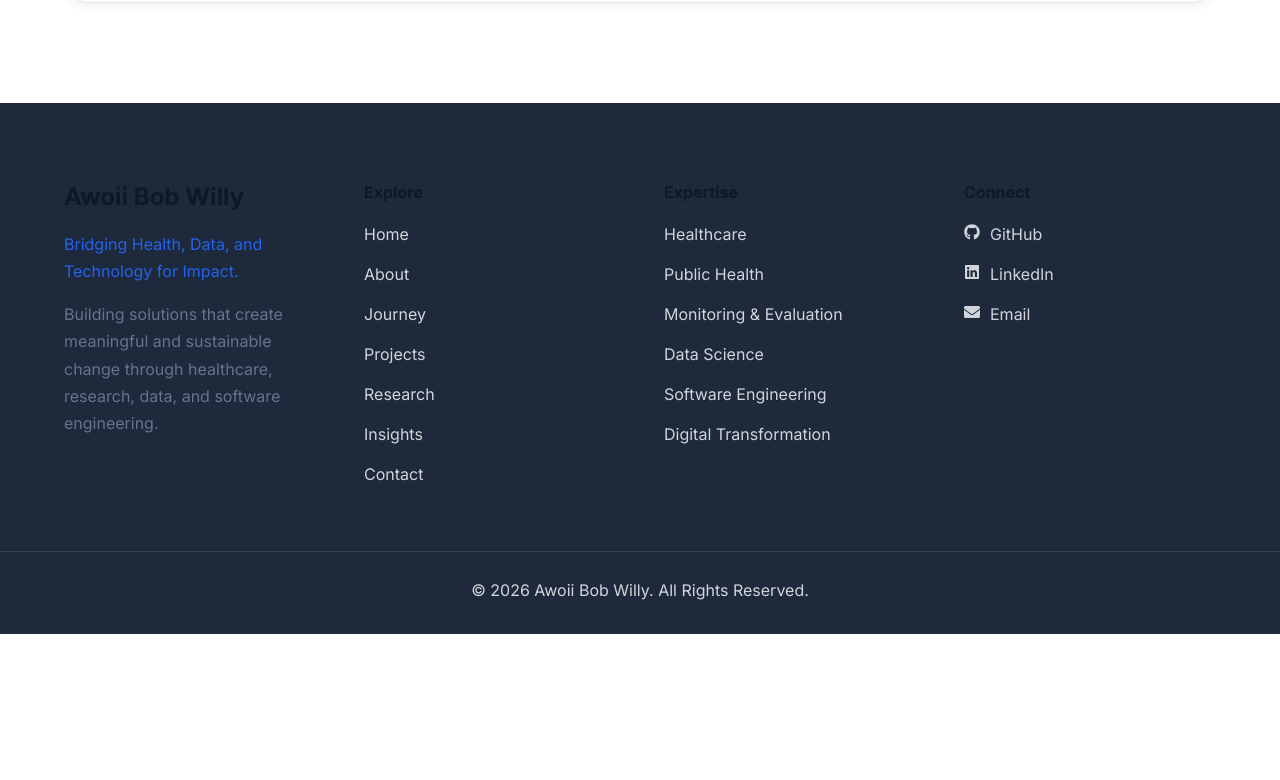
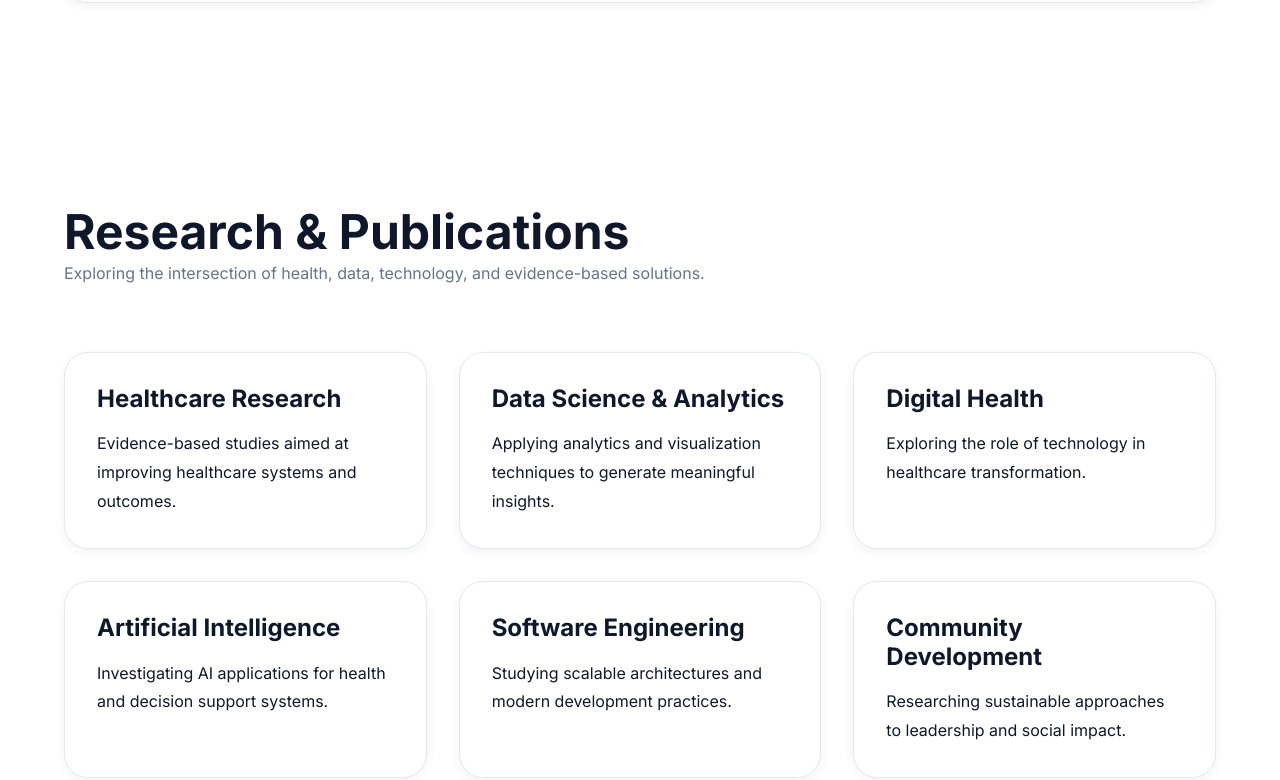
Before and after one commit to awoiibobwilly/abwp-frontend, a React (Vite) app: page / in a window 1280 px wide. Shown: the part 4840-5620 px from the top of the page. Before the commit the page ends 5474 px from the top, so only its background shows below. Built offline with nearby package versions, Linux system fonts and the light colour scheme.

Commit message:
home: added research section

```diff
--- /dev/null
+++ b/src/components/home/Research.jsx
@@ -0,0 +1,45 @@
+import ResearchCard from "./ResearchCard";
+import { researchData } from "../../data/researchData";
+
+import "../../styles/home/research.css";
+
+function Research() {
+  return (
+    <section className="research section">
+
+      <div className="container">
+
+        <div className="section-header">
+
+          <h2 className="section-title">
+            Research & Publications
+          </h2>
+
+          <p className="section-subtitle">
+            Exploring the intersection of health,
+            data, technology, and evidence-based
+            solutions.
+          </p>
+
+        </div>
+
+        <div className="research-grid">
+
+          {
+            researchData.map((item, index) => (
+              <ResearchCard
+                key={index}
+                {...item}
+              />
+            ))
+          }
+
+        </div>
+
+      </div>
+
+    </section>
+  );
+}
+
+export default Research;
--- /dev/null
+++ b/src/components/home/ResearchCard.jsx
@@ -0,0 +1,16 @@
+function ResearchCard({
+    title,
+    description,
+  }) {
+    return (
+      <div className="research-card">
+
+        <h3>{title}</h3>
+
+        <p>{description}</p>
+
+      </div>
+    );
+  }
+
+  export default ResearchCard;
--- /dev/null
+++ b/src/data/researchData.js
@@ -0,0 +1,37 @@
+export const researchData = [
+    {
+      title: "Healthcare Research",
+      description:
+        "Evidence-based studies aimed at improving healthcare systems and outcomes.",
+    },
+
+    {
+      title: "Data Science & Analytics",
+      description:
+        "Applying analytics and visualization techniques to generate meaningful insights.",
+    },
+
+    {
+      title: "Digital Health",
+      description:
+        "Exploring the role of technology in healthcare transformation.",
+    },
+
+    {
+      title: "Artificial Intelligence",
+      description:
+        "Investigating AI applications for health and decision support systems.",
+    },
+
+    {
+      title: "Software Engineering",
+      description:
+        "Studying scalable architectures and modern development practices.",
+    },
+
+    {
+      title: "Community Development",
+      description:
+        "Researching sustainable approaches to leadership and social impact.",
+    },
+  ];
--- a/src/pages/Home.jsx
+++ b/src/pages/Home.jsx
@@ -3,6 +3,7 @@ import Expertise from "../components/home/Expertise";
 import Highlights from "../components/home/Highlights";
 import FeaturedProjects from "../components/home/FeaturedProjects";
 import JourneyPreview from "../components/home/JourneyPreview";
+import Research from "../components/home/Research";
 
 function Home() {
   return (
@@ -17,6 +18,8 @@ function Home() {
 
       <JourneyPreview />
 
+      <Research />
+
     </>
   );
 }
--- /dev/null
+++ b/src/styles/home/research.css
@@ -0,0 +1,83 @@
+/* ==========================================
+   RESEARCH
+========================================== */
+
+.research-grid{
+
+    display:grid;
+
+    grid-template-columns:repeat(3,1fr);
+
+    gap:2rem;
+
+    margin-top:4rem;
+
+}
+
+/* ==========================================
+   CARD
+========================================== */
+
+.research-card{
+
+    background:white;
+
+    border:1px solid var(--border);
+
+    border-radius:24px;
+
+    padding:2rem;
+
+    transition:.4s;
+
+    box-shadow:var(--shadow-sm);
+
+}
+
+.research-card:hover{
+
+    transform:translateY(-10px);
+
+    box-shadow:var(--shadow-md);
+
+}
+
+.research-card h3{
+
+    color:var(--primary);
+
+    margin-bottom:1rem;
+
+}
+
+.research-card p{
+
+    color:var(--text-light);
+
+    line-height:1.8;
+
+}
+
+/* ==========================================
+   RESPONSIVE
+========================================== */
+
+@media(max-width:992px){
+
+    .research-grid{
+
+        grid-template-columns:repeat(2,1fr);
+
+    }
+
+}
+
+@media(max-width:576px){
+
+    .research-grid{
+
+        grid-template-columns:1fr;
+
+    }
+
+}
```
